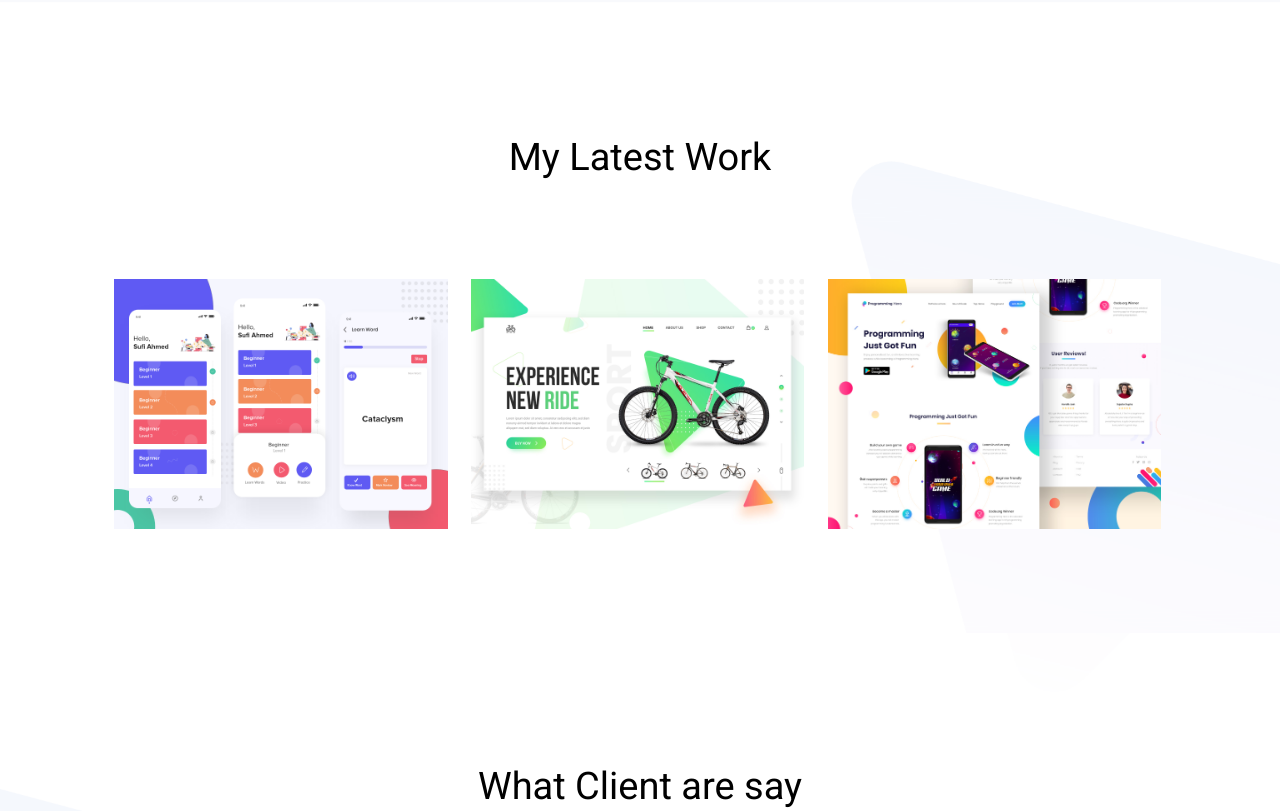
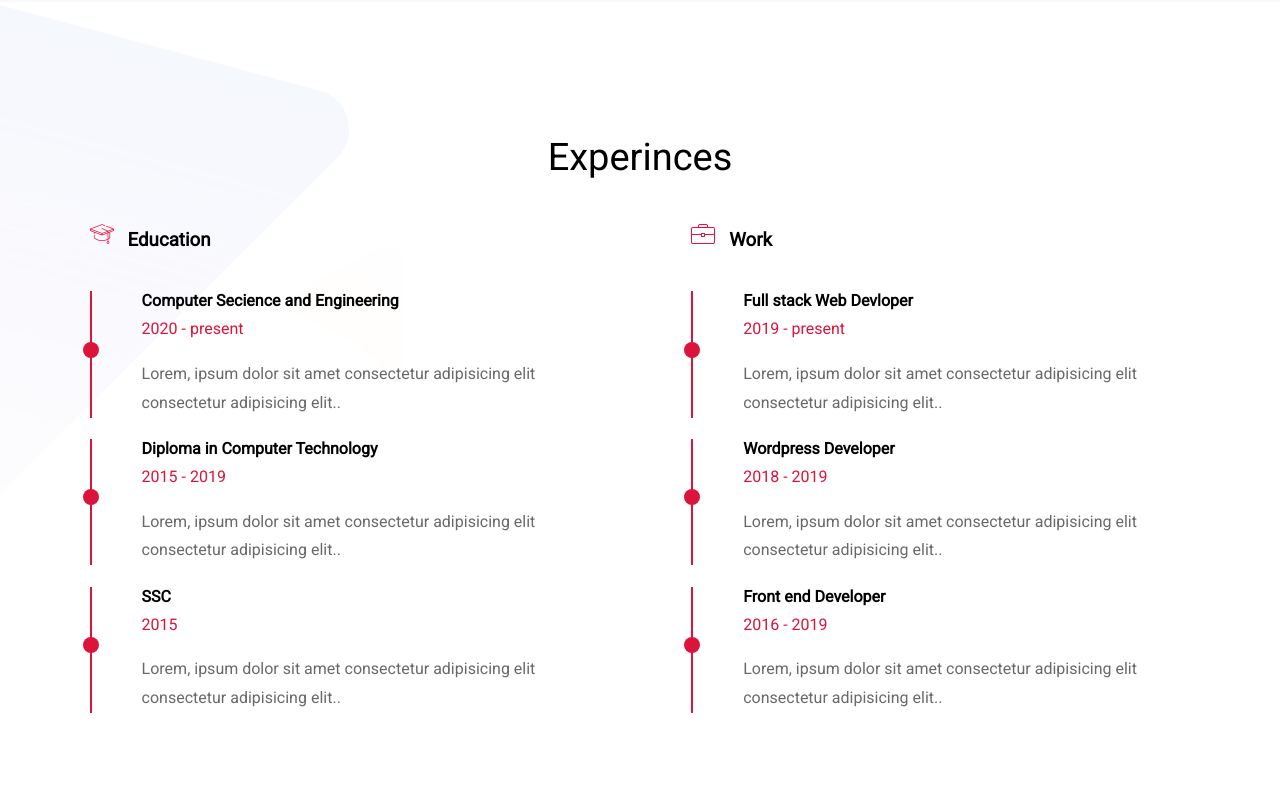
Before and after one commit to solaimanshadin/personal-website, a plain HTML site: page index.html in a window 1280 px wide. Shown: the part 1600-2411 px from the top of the page. Drawn offline with Linux system fonts and the light colour scheme.

Commit message:
Expreinece Section Added

```diff
--- a/index.html
+++ b/index.html
@@ -40,6 +40,63 @@
         </div>
     </section>
     <!-- ===== Biography Area End ===== -->
+
+    <!-- ===== Experience Area Start ===== -->
+    <section class="experience-area">
+        <h2>Experinces</h2>
+        <div class="experiences">
+
+            <div class="half-width education-experience">
+                <div class="experience-cat-name">
+                    <img src="images/education-icon.png" alt="">
+                    <h3>Education</h3>
+                </div>
+                <div class="single-experience">
+                    <h4>Computer Secience and Engineering</h4>
+                    <p class="text-highlight">2020 - present</p>
+                    <p>Lorem, ipsum dolor sit amet consectetur adipisicing elit consectetur adipisicing elit.. </p>
+
+                </div>
+                <div class="single-experience">
+                    <h4>Diploma in Computer Technology</h4>
+                    <p class="text-highlight">2015 - 2019</p>
+                    <p>Lorem, ipsum dolor sit amet consectetur adipisicing elit consectetur adipisicing elit.. </p>
+
+                </div>
+                <div class="single-experience">
+                    <h4>SSC</h4>
+                    <p class="text-highlight">2015</p>
+                    <p>Lorem, ipsum dolor sit amet consectetur adipisicing elit consectetur adipisicing elit.. </p>
+                </div>
+            </div>
+
+            <div class="half-width work-experience">
+                <div class="experience-cat-name">
+                    <img src="images/work-icon.png" alt="">
+                    <h3>Work</h3>
+                </div>
+
+                <div class="single-experience">
+                    <h4>Full stack Web Devloper</h4>
+                    <p class="text-highlight">2019 - present</p>
+                    <p>Lorem, ipsum dolor sit amet consectetur adipisicing elit consectetur adipisicing elit.. </p>
+
+                </div>
+                <div class="single-experience">
+                    <h4>Wordpress Developer</h4>
+                    <p class="text-highlight">2018 - 2019</p>
+                    <p>Lorem, ipsum dolor sit amet consectetur adipisicing elit consectetur adipisicing elit.. </p>
+
+                </div>
+                <div class="single-experience">
+                    <h4>Front end Developer</h4>
+                    <p class="text-highlight">2016 - 2019</p>
+                    <p>Lorem, ipsum dolor sit amet consectetur adipisicing elit consectetur adipisicing elit.. </p>
+                </div>
+            </div>
+        </div>
+    </section>
+    <!-- ===== Experience Area End ===== -->
 
     <!-- ===== Work Area Start ===== -->
     <section class="work-area">
--- a/style.css
+++ b/style.css
@@ -78,6 +78,67 @@ section {
 }
 
 
+/* ==== Experience area ====*/
+
+.experience-area {
+    background-image: url(images/experience-bg.png);
+    background-repeat: no-repeat;
+    background-size: cover;
+    padding-bottom: 50px;
+}
+
+.experience-cat-name h3 {
+    display: inline-block;
+    margin-left: 10px;
+}
+
+.experience-area h2 {
+    text-align: center;
+}
+
+.experience-area .single-experience h4 {
+    margin-bottom: 5px;
+}
+
+.experience-area .single-experience .text-highlight {
+    margin-top: 0;
+}
+
+.experience-area .single-experience {
+    padding-left: 50px;
+    border-left: 2px solid crimson;
+    position: relative;
+}
+
+.experience-area .single-experience::before {
+    position: absolute;
+    left: -9px;
+    top: 40%;
+    content: "";
+    display: block;
+    width: 16px;
+    height: 16px;
+    border-radius: 50%;
+    background-color: crimson;
+}
+
+.experience-area .single-experience:hover::before {
+    animation: pulse 1s ease-in infinite;
+}
+
+@keyframes pulse {
+    0% {
+        transform: scale(1);
+    }
+    50% {
+        transform: scale(1.3);
+    }
+    100% {
+        transform: scale(1);
+    }
+}
+
+
 /* ==== Work area ====*/
 
 .work-area {
@@ -87,7 +148,7 @@ section {
 }
 
 .works {
-    padding: 0 8%;
+    padding: 0 7%;
 }
 
 .work-area h2 {
```
Also changed, not shown: images/education-icon.png (added), images/experience-bg.png (added), images/work-icon.png (added).
